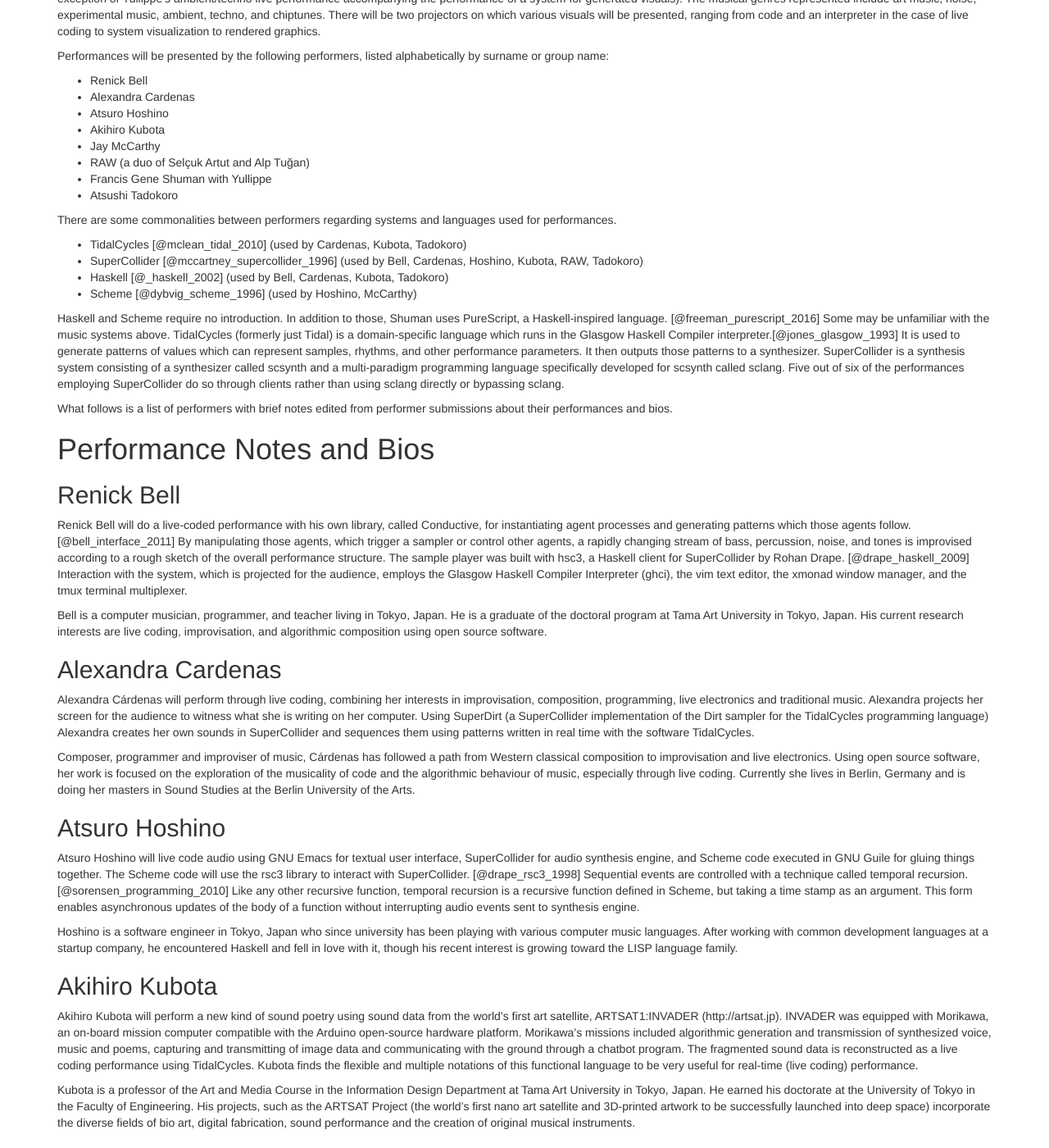
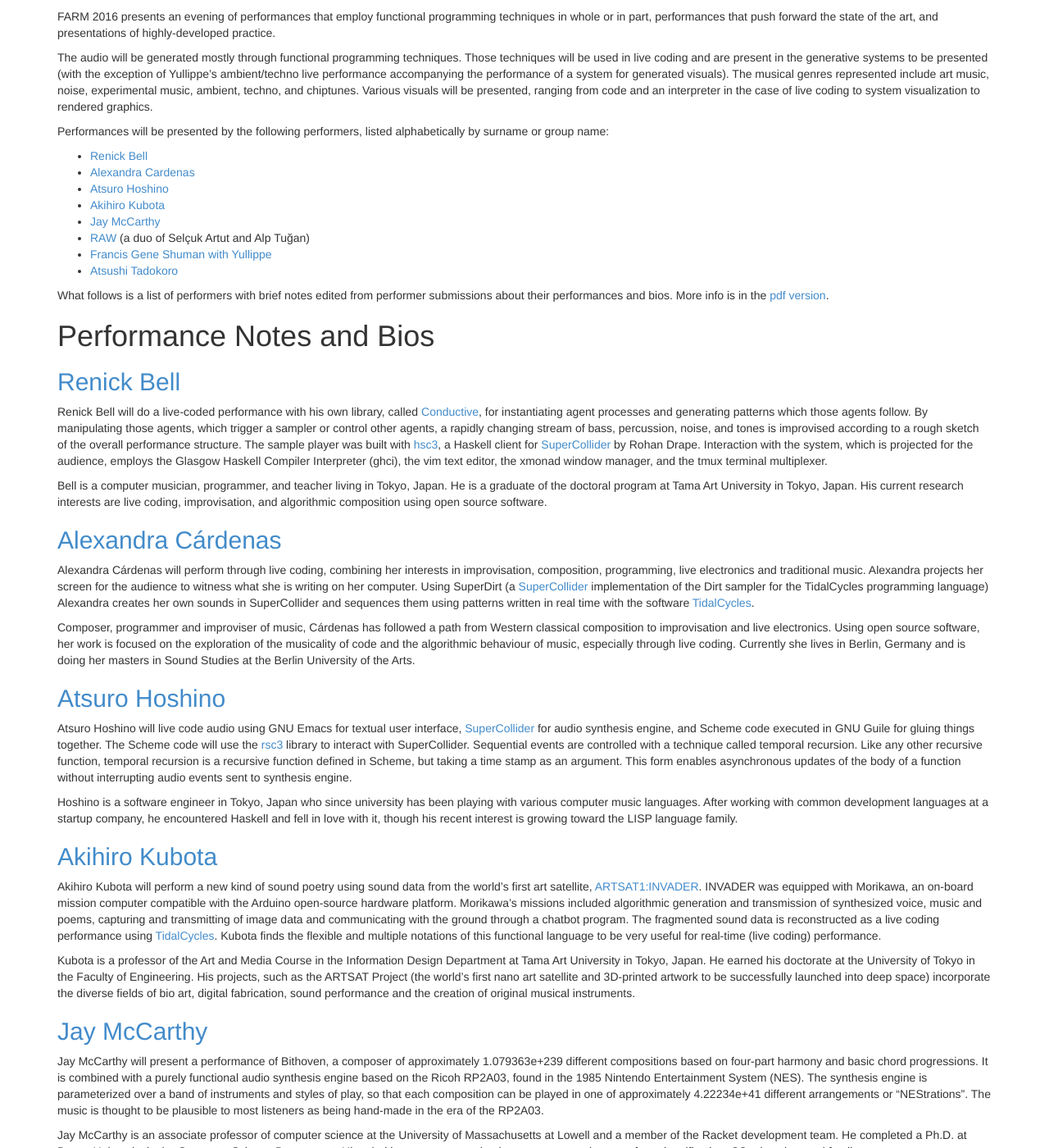
Before and after one commit to functional-art/functional-art.github.com, a Jekyll site: the page built from 2016/performance.md, in a window 1280 px wide and 1400 px high, scrolled down 294 px. Shown: the whole window at 82% size. Built offline with Jekyll 4.4.1, drawn with Linux system fonts in a browser that asks for light colours; nearby versions of some CDN libraries; some of the changed text lies outside the part shown.

Commit message:
Revised performance evening.

```diff
--- a/2016/performance.md
+++ b/2016/performance.md
@@ -4,88 +4,88 @@
 active: farm2016
 ---
 
-Concert Overiew
-===============
+## 4th ACM SIGPLAN International Workshop on Functional Art, Music, Modelling and Design
 
-Download as [pdf](programNotes.pdf)
+# Live Performances
 
-A concert of performances employing functional programming techniques will take place at FARM 2016 in Nara, Japan. While performances have taken place as part of previous FARM workshops, this was the first year that a separate call for performances was made. The call sought "proposals for live performances (audio, visual, or both) which employ functional programming techniques in whole or in part" and encouraged "both risk-taking proposals which push forward the state of the art and refined presentations of highly-developed practice".
+### [Beverly Hills](https://www.tripadvisor.com/Restaurant_Review-g298198-d7466735-Reviews-Live_House_Beverly_Hills-Nara_Nara_Prefecture_Kinki.html), Nara, Japan
 
-The concert takes place from 19:30 to 21:30 at a live house in Nara called Beverly Hills. The sound will be diffused through a fairly high-volume full-range PA system. The audio will be generated mostly through functional programming techniques. Those techniques will be used in live coding and are present in the generative systems to be presented (with the exception of Yullippe's ambient/techno live performance accompanying the performance of a system for generated visuals). The musical genres represented include art music, noise, experimental music, ambient, techno, and chiptunes. There will be two projectors on which various visuals will be presented, ranging from code and an interpreter in the case of live coding to system visualization to rendered graphics.
+#### 24 September 2016, 19:30-21:30
 
-Performances will be presented by the following performers, listed alphabetically by surname or group name:
+FARM 2016 presents an evening of performances that employ functional programming
+techniques in whole or in part, performances that push forward the
+state of the art, and presentations of highly-developed practice.
 
-- Renick Bell
-- Alexandra Cardenas
-- Atsuro Hoshino
-- Akihiro Kubota
-- Jay McCarthy
-- RAW (a duo of Selçuk Artut and Alp Tuğan)
-- Francis Gene Shuman with Yullippe
-- Atsushi Tadokoro
+The audio will be generated mostly through functional programming
+techniques. Those techniques will be used in live coding and are
+present in the generative systems to be presented (with the exception
+of Yullippe's ambient/techno live performance accompanying the
+performance of a system for generated visuals). The musical genres
+represented include art music, noise, experimental music, ambient,
+techno, and chiptunes. Various visuals will be presented, ranging from
+code and an interpreter in the case of live coding to system
+visualization to rendered graphics.
 
-There are some commonalities between performers regarding systems and languages used for performances.
+Performances will be presented by the following performers, listed
+alphabetically by surname or group name:
 
-- TidalCycles [@mclean_tidal_2010] (used by Cardenas, Kubota, Tadokoro)
-- SuperCollider [@mccartney_supercollider_1996] (used by Bell, Cardenas, Hoshino, Kubota, RAW, Tadokoro)
-- Haskell [@_haskell_2002] (used by Bell, Cardenas, Kubota, Tadokoro)
-- Scheme [@dybvig_scheme_1996] (used by Hoshino, McCarthy)
+- [Renick Bell](#renickbell)
+- [Alexandra Cardenas](#alexandracardenas)
+- [Atsuro Hoshino](#atsurohoshino)
+- [Akihiro Kubota](#akihirokubota)
+- [Jay McCarthy](#jaymccarthy)
+- [RAW](#raw) (a duo of Selçuk Artut and Alp Tuğan)
+- [Francis Gene Shuman with Yullippe](#geneshuman)
+- [Atsushi Tadokoro](#atsushitadokoro)
 
-Haskell and Scheme require no introduction. In addition to those, Shuman uses PureScript, a Haskell-inspired language. [@freeman_purescript_2016] Some may be unfamiliar with the music systems above. TidalCycles (formerly just Tidal) is a domain-specific language which runs in the Glasgow Haskell Compiler interpreter.[@jones_glasgow_1993] It is used to generate patterns of values which can represent samples, rhythms, and other performance parameters. It then outputs those patterns to a synthesizer. SuperCollider is a synthesis system consisting of a synthesizer called scsynth and a multi-paradigm programming language specifically developed for scsynth called sclang. Five out of six of the performances employing SuperCollider do so through clients rather than using sclang directly or bypassing sclang.
-
-What follows is a list of performers with brief notes edited from performer submissions about their performances and bios.
+What follows is a list of performers with brief notes edited from
+performer submissions about their performances and bios.  More info is
+in the [pdf version](programNotes.pdf).
 
 Performance Notes and Bios
 ==========================
 
-Renick Bell
------------
+## [Renick Bell](http://www.renickbell.net/doku.php/) {#renickbell}
 
-Renick Bell will do a live-coded performance with his own library, called Conductive, for instantiating agent processes and generating patterns which those agents follow. [@bell_interface_2011] By manipulating those agents, which trigger a sampler or control other agents, a rapidly changing stream of bass, percussion, noise, and tones is improvised according to a rough sketch of the overall performance structure. The sample player was built with hsc3, a Haskell client for SuperCollider by Rohan Drape. [@drape_haskell_2009] Interaction with the system, which is projected for the audience, employs the Glasgow Haskell Compiler Interpreter (ghci), the vim text editor, the xmonad window manager, and the tmux terminal multiplexer.
+Renick Bell will do a live-coded performance with his own library, called [Conductive](http://renickbell.net/conductive), for instantiating agent processes and generating patterns which those agents follow. By manipulating those agents, which trigger a sampler or control other agents, a rapidly changing stream of bass, percussion, noise, and tones is improvised according to a rough sketch of the overall performance structure. The sample player was built with [hsc3](https://hackage.haskell.org/package/hsc3), a Haskell client for [SuperCollider](http://audiosynth.com/) by Rohan Drape. Interaction with the system, which is projected for the audience, employs the Glasgow Haskell Compiler Interpreter (ghci), the vim text editor, the xmonad window manager, and the tmux terminal multiplexer.
 
 Bell is a computer musician, programmer, and teacher living in Tokyo, Japan. He is a graduate of the doctoral program at Tama Art University in Tokyo, Japan. His current research interests are live coding, improvisation, and algorithmic composition using open source software.
 
-Alexandra Cardenas
-------------------
+## [Alexandra Cárdenas](http://cargocollective.com/tiemposdelruido) {#alexandracardenas}
 
-Alexandra Cárdenas will perform through live coding, combining her interests in improvisation, composition, programming, live electronics and traditional music. Alexandra projects her screen for the audience to witness what she is writing on her computer. Using SuperDirt (a SuperCollider implementation of the Dirt sampler for the TidalCycles programming language) Alexandra creates her own sounds in SuperCollider and sequences them using patterns written in real time with the software TidalCycles.
+Alexandra Cárdenas will perform through live coding, combining her interests in improvisation, composition, programming, live electronics and traditional music. Alexandra projects her screen for the audience to witness what she is writing on her computer. Using SuperDirt (a [SuperCollider](http://audiosynth.com/) implementation of the Dirt sampler for the TidalCycles programming language) Alexandra creates her own sounds in SuperCollider and sequences them using patterns written in real time with the software [TidalCycles](http://tidalcycles.org/).
 
 Composer, programmer and improviser of music, Cárdenas has followed a path from Western classical composition to improvisation and live electronics. Using open source software, her work is focused on the exploration of the musicality of code and the algorithmic behaviour of music, especially through live coding. Currently she lives in Berlin, Germany and is doing her masters in Sound Studies at the Berlin University of the Arts.
 
-Atsuro Hoshino
---------------
+## [Atsuro Hoshino](https://about.me/hoshinoatsuro) {#atsurohoshino}
 
-Atsuro Hoshino will live code audio using GNU Emacs for textual user interface, SuperCollider for audio synthesis engine, and Scheme code executed in GNU Guile for gluing things together. The Scheme code will use the rsc3 library to interact with SuperCollider. [@drape_rsc3_1998] Sequential events are controlled with a technique called temporal recursion. [@sorensen_programming_2010] Like any other recursive function, temporal recursion is a recursive function defined in Scheme, but taking a time stamp as an argument. This form enables asynchronous updates of the body of a function without interrupting audio events sent to synthesis engine.
+Atsuro Hoshino will live code audio using GNU Emacs for textual user interface, [SuperCollider](http://audiosynth.com/) for audio synthesis engine, and Scheme code executed in GNU Guile for gluing things together. The Scheme code will use the [rsc3](http://rd.slavepianos.org/?t=rsc3) library to interact with SuperCollider. Sequential events are controlled with a technique called temporal recursion. Like any other recursive function, temporal recursion is a recursive function defined in Scheme, but taking a time stamp as an argument. This form enables asynchronous updates of the body of a function without interrupting audio events sent to synthesis engine.
 
 Hoshino is a software engineer in Tokyo, Japan who since university has been playing with various computer music languages. After working with common development languages at a startup company, he encountered Haskell and fell in love with it, though his recent interest is growing toward the LISP language family.
 
-Akihiro Kubota
---------------
+## [Akihiro Kubota](https://www.youtube.com/user/hemokosa?spfreload=10) {#akihirokubota}
 
-Akihiro Kubota will perform a new kind of sound poetry using sound data from the world’s first art satellite, ARTSAT1:INVADER (http://artsat.jp). INVADER was equipped with Morikawa, an on-board mission computer compatible with the Arduino open-source hardware platform. Morikawa’s missions included algorithmic generation and transmission of synthesized voice, music and poems, capturing and transmitting of image data and communicating with the ground through a chatbot program. The fragmented sound data is reconstructed as a live coding performance using TidalCycles. Kubota finds the flexible and multiple notations of this functional language to be very useful for real-time (live coding) performance.
+Akihiro Kubota will perform a new kind of sound poetry using sound data from the world’s first art satellite, [ARTSAT1:INVADER](http://artsat.jp). INVADER was equipped with Morikawa, an on-board mission computer compatible with the Arduino open-source hardware platform. Morikawa’s missions included algorithmic generation and transmission of synthesized voice, music and poems, capturing and transmitting of image data and communicating with the ground through a chatbot program. The fragmented sound data is reconstructed as a live coding performance using [TidalCycles](http://tidalcycles.org/). Kubota finds the flexible and multiple notations of this functional language to be very useful for real-time (live coding) performance.
 
 Kubota is a professor of the Art and Media Course in the Information Design Department at Tama Art University in Tokyo, Japan. He earned his doctorate at the University of Tokyo in the Faculty of Engineering. His projects, such as the ARTSAT Project (the world's first nano art satellite and 3D-printed artwork to be successfully launched into deep space) incorporate the diverse fields of bio art, digital fabrication, sound performance and the creation of original musical instruments.
 
-Jay McCarthy
-------------
+## [Jay McCarthy](https://jeapostrophe.github.io/home/) {#jaymccarthy}
 
 Jay McCarthy will present a performance of Bithoven, a composer of approximately 1.079363e+239 different compositions based on four-part harmony and basic chord progressions. It is combined with a purely functional audio synthesis engine based on the Ricoh RP2A03, found in the 1985 Nintendo Entertainment System (NES). The synthesis engine is parameterized over a band of instruments and styles of play, so that each composition can be played in one of approximately 4.22234e+41 different arrangements or "NEStrations". The music is thought to be plausible to most listeners as being hand-made in the era of the RP2A03.
 
 Jay McCarthy is an associate professor of computer science at the University of Massachusetts at Lowell and a member of the Racket development team. He completed a Ph.D. at Brown University in the Computer Science Department. His priorities are programming language expressiveness, formal verification, CS education, and family.
 
-RAW (Selçuk Artut, Alp Tuğan)
------------------------------
+## [RAW](http://vimeo.com/rawlivecoding) ([Selçuk Artut](http://www.selcukartut.com/), [Alp Tuğan](http://www.alptugan.com/)) {#raw}
 
-The duo of Selçuk Artut and Alp Tuğan, as RAW, will perform using three laptops: one dedicated to the display of visuals generated with openFrameworks [@lieberman_openframeworks_2009] and the other for Supercollider and Sonic Pi [@aaron_sonic_2013]. They will use a video switcher to switch between the two coding screens, the visuals, and a GoPro camera. Additional audio will be produced on an Arturia Minibrute, an analog synthesizer.
+The duo of Selçuk Artut and Alp Tuğan, as RAW, will perform using three laptops: one dedicated to the display of visuals generated with openFrameworks and the other for [Supercollider](http://audiosynth.com/) and [Sonic Pi](http://tidalcycles.org/). They will use a video switcher to switch between the two coding screens, the visuals, and a GoPro camera. Additional audio will be produced on an Arturia Minibrute, an analog synthesizer.
 
 Selçuk Artut lives in Istanbul, Turkey, where he spends much of his time philosophising human-technology relations. An author of four books in the past, his artistic activities are mainly focused on contemporary art practices based on technological embodiments. With an academic background in mathematics and sonic arts, he received his PhD on Philosophy of Media Communications from the European Graduate School in Switzerland.
 
 Alp Tugan lives in Istanbul. Tugan is an interaction designer focusing on creative coding for his artistic productions. He has received his MA on Visual Communication Design from Sabanci University, Istanbul.
 
-Francis Gene Shuman and Yullippe
---------------------------------
+## Francis Gene Shuman and [Yullippe](https://yullippe.bandcamp.com/) {#geneshuman}
 
-Gene Shuman will present a visual performance with his system called Epimorphism, an art project intended to simulate video feedback. It is written in PureScript, a strict dialect of Haskell which compiles to Javascript and runs in web browsers supporting WebGL. Video feedback is a traditionally analog art form used since the 1960s to create recursive and self similar video animations. Despite feeling a lack of a particular domain-specific justification for using functional programming, Shuman argues that the use of functional programming for this project shows the inherent benefits of functional programming: faster and more stable development of software which is easier to reason about and to return to after significant developmental pauses.
+Gene Shuman will present a visual performance with his system called [Epimorphism](http://www.epimorphism.com/), an art project intended to simulate video feedback. It is written in PureScript, a strict dialect of Haskell which compiles to Javascript and runs in web browsers supporting WebGL. Video feedback is a traditionally analog art form used since the 1960s to create recursive and self similar video animations. Despite feeling a lack of a particular domain-specific justification for using functional programming, Shuman argues that the use of functional programming for this project shows the inherent benefits of functional programming: faster and more stable development of software which is easier to reason about and to return to after significant developmental pauses.
 
 Yullippe will accompany the visuals with a live electronic music performance of ambient and techno using a Moog Mother 32 synthesizer and DAW software.
 
@@ -93,28 +93,8 @@
 
 Yullippe (Yuri Urano) is a musician from Osaka. She has been performing as Yullippe since 2012. She has released two albums and performs frequently at electronic music events in Japan.
 
-Atsushi Tadokoro
-----------------
+## [Atsushi Tadokoro](http://yoppa.org/) {#atsushitadokoro}
 
-Atsushi Tadokoro will perform a piece called Synesthesic Stream, a live coding audiovisual performance using TidalCyles. All audio and visuals are generated in real-time through improvisation in code. In the work, the sounds gradually change, and the visuals follow the sounds according to the performer's "synesthesic" sense. The visuals are generated by generating control signals in TidalCycles which are sent via OSC using Tadokoro's own library to a video synthesizer which he has developed using openFrameworks.
-
-\balance
+Atsushi Tadokoro will perform a piece called Synesthesic Stream, a live coding audiovisual performance using [TidalCyles](http://tidalcycles.org/). All audio and visuals are generated in real-time through improvisation in code. In the work, the sounds gradually change, and the visuals follow the sounds according to the performer's "synesthesic" sense. The visuals are generated by generating control signals in TidalCycles which are sent via OSC using Tadokoro's own library to a video synthesizer which he has developed using openFrameworks.
 
 Atsushi Tadokoro is a creative coder, artist, algorithmic audio visual improviser, and programmer. In 2010, he wrote a book “Beyond Interaction” which was the first openFrameworks handbook in the world. He is a lecturer in creative programming at Tama Art University in Tokyo, Japan and the Tokyo University of Arts.
-
-References
-==========
-
-- [1] Aaron, S. and Blackwell, A.F. 2013. From sonic Pi to overtone: Creative musical experiences with domain-specific and functional
-languages. Proceedings of the first ACM SIGPLAN workshop on Functional art, music, modeling & design (2013), 35–46.
-- [2] Bell, R. 2011. An Interface for Realtime Music Using Interpreted Haskell. Proceedings of LAC 2011 (Maynooth, Ireland, 2011).
-- [3] Drape, R. 2009. Haskell supercollider, a tutorial.
-- [4] Drape, R. 1998. Rsc3.
-- [5] Dybvig, R.K. 1996. The Scheme Programming Language: ANSI Scheme. Prentice Hall PTR.
-- [6] Freeman, P. 2016. PureScript.
-- [7] Jones, S.P. et al. 1993. The Glasgow Haskell compiler: A technical overview. Proc. UK Joint Framework for Information Technology (JFIT) Technical Conference (1993).
-- [8] Lieberman, Z. et al. 2009. Openframeworks.
-- [9] McCartney, J. 1996. SuperCollider.
-- [10] McLean, A. and Wiggins, G. 2010. Tidal - Pattern Language for the Live Coding of Music. Proceedings of the 7th Soundand Music Computing conference (2010).
-- [11] Sorensen, A. and Gardner, H. 2010. Programming with time: Cyber-physical programming with impromptu. ACM Sigplan Notices (2010), 822–834.
-- [12] 2002. Haskell 98 Language and Libraries: The Revised Report.
```
